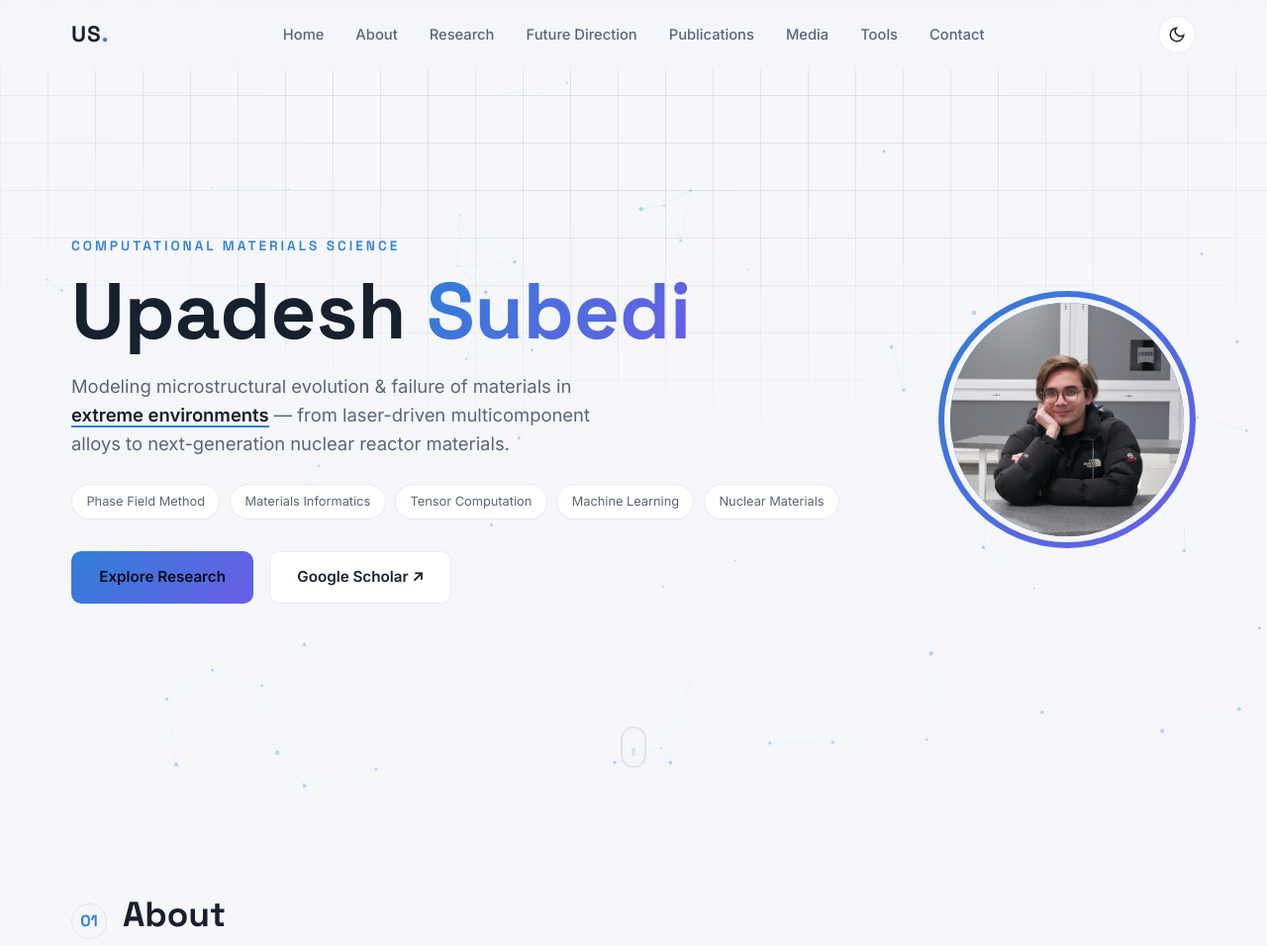
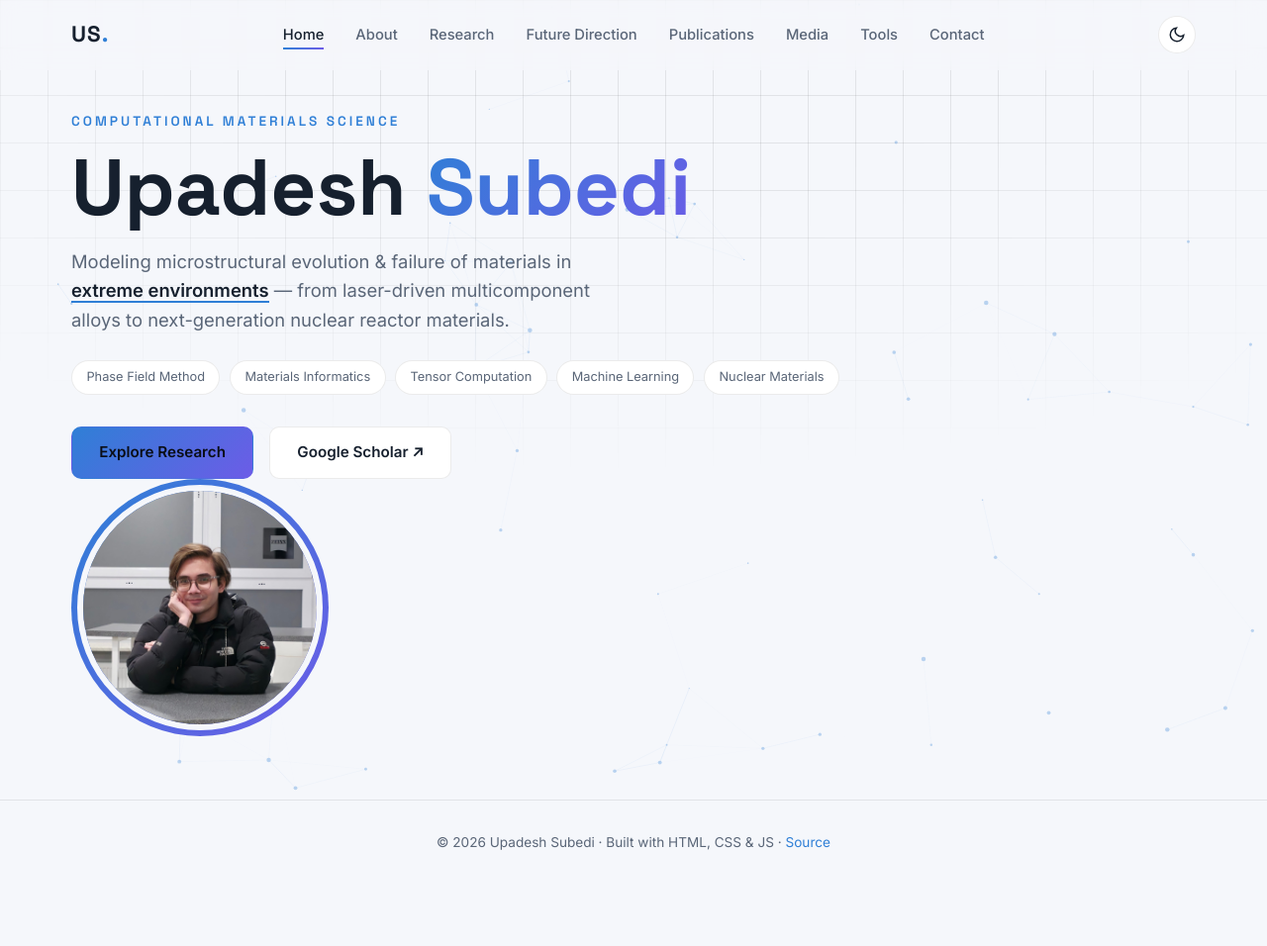
Before and after one commit to subediupadesh/subediupadesh.github.io, a plain HTML site: page index.html in a window 1280 px wide. Shown: the top 956 px of the page at 99% size. After the commit the page ends 895 px from the top, so only its background shows below. Drawn offline with Linux system fonts and the light colour scheme.

Commit message:
commit to the gods

```diff
--- a/index.html
+++ b/index.html
@@ -39,7 +39,7 @@
 </nav>
 
 <!-- HERO -->
-<header id="home" class="hero">
+<header id="home" class="hero tab-panel active">
   <div class="hero-content">
     <p class="kicker fade-up">Computational Materials Science</p>
     <h1 class="fade-up" style="animation-delay:0.1s">Upadesh <span class="accent">Subedi</span></h1>
@@ -65,13 +65,12 @@
       <div class="photo-fallback">US</div>
     </div>
   </div>
-  <a href="#about" class="scroll-cue" aria-label="Scroll down"><span></span></a>
 </header>
 
 <main>
 
 <!-- ABOUT -->
-<section id="about" class="section">
+<section id="about" class="section tab-panel">
   <div class="section-head reveal">
     <span class="num">01</span>
     <h2>About</h2>
@@ -118,7 +117,7 @@
 </section>
 
 <!-- RESEARCH -->
-<section id="research" class="section alt">
+<section id="research" class="section alt tab-panel">
   <div class="section-head reveal">
     <span class="num">02</span>
     <h2>PhD Research</h2>
@@ -157,7 +156,7 @@
 </section>
 
 <!-- FUTURE DIRECTION -->
-<section id="future" class="section">
+<section id="future" class="section tab-panel">
   <div class="section-head reveal">
     <span class="num">03</span>
     <h2>Future Research Direction</h2>
@@ -220,7 +219,7 @@
 </section>
 
 <!-- PUBLICATIONS -->
-<section id="publications" class="section alt">
+<section id="publications" class="section alt tab-panel">
   <div class="section-head reveal">
     <span class="num">04</span>
     <h2>Selected Publications</h2>
@@ -260,7 +259,7 @@
      PhD thesis PDF, presentations, posters, etc.
      See GUIDE.md for step-by-step instructions.
      ============================================================ -->
-<section id="media" class="section alt">
+<section id="media" class="section alt tab-panel">
   <div class="section-head reveal">
     <span class="num">★</span>
     <h2>Media &amp; Documents</h2>
@@ -291,7 +290,7 @@
 </section>
 
 <!-- TOOLS / SOFTWARE -->
-<section id="tools" class="section">
+<section id="tools" class="section tab-panel">
   <div class="section-head reveal">
     <span class="num">05</span>
     <h2>Software &amp; Tools</h2>
@@ -313,7 +312,7 @@
 </section>
 
 <!-- CONTACT -->
-<section id="contact" class="section alt">
+<section id="contact" class="section alt tab-panel">
   <div class="section-head reveal">
     <span class="num">06</span>
     <h2>Get in Touch</h2>
--- a/script.js
+++ b/script.js
@@ -24,24 +24,60 @@ const navLinks = document.querySelector('.nav-links');
 hamburger.addEventListener('click', () => {
   navLinks.classList.toggle('open');
 });
-document.querySelectorAll('.nav-links a').forEach(a => {
-  a.addEventListener('click', () => navLinks.classList.remove('open'));
-});
-
-// Scroll reveal
-const revealEls = document.querySelectorAll('.reveal');
-const observer = new IntersectionObserver((entries) => {
-  entries.forEach(entry => {
-    if(entry.isIntersecting){
-      entry.target.classList.add('visible');
-      observer.unobserve(entry.target);
-    }
-  });
-}, { threshold: 0.15 });
-revealEls.forEach(el => observer.observe(el));
 
 // Footer year
 document.getElementById('year').textContent = new Date().getFullYear();
+
+// Tab switching
+const allPanels = document.querySelectorAll('.tab-panel');
+const navTabLinks = document.querySelectorAll('.nav-links a[href^="#"]');
+
+function switchTab(hash) {
+  const target = document.querySelector(hash);
+  if (!target || !target.classList.contains('tab-panel')) return;
+
+  allPanels.forEach(p => p.classList.remove('active'));
+  target.classList.add('active');
+
+  // Reveal all scroll-reveal elements in this panel immediately
+  target.querySelectorAll('.reveal').forEach(el => el.classList.add('visible'));
+
+  navTabLinks.forEach(a => a.classList.remove('tab-active'));
+  const activeLink = document.querySelector(`.nav-links a[href="${hash}"]`);
+  if (activeLink) activeLink.classList.add('tab-active');
+
+  window.scrollTo(0, 0);
+  history.pushState(null, null, hash);
+}
+
+navTabLinks.forEach(link => {
+  link.addEventListener('click', e => {
+    e.preventDefault();
+    switchTab(link.getAttribute('href'));
+    navLinks.classList.remove('open');
+  });
+});
+
+// Internal anchor links outside the nav (hero buttons, etc.)
+document.querySelectorAll('a[href^="#"]').forEach(link => {
+  if (link.closest('.nav-links')) return;
+  link.addEventListener('click', e => {
+    const href = link.getAttribute('href');
+    const target = document.querySelector(href);
+    if (target && target.classList.contains('tab-panel')) {
+      e.preventDefault();
+      switchTab(href);
+    }
+  });
+});
+
+// Browser back/forward navigation
+window.addEventListener('popstate', () => {
+  switchTab(location.hash || '#home');
+});
+
+// Initial tab from URL hash
+switchTab(location.hash || '#home');
 
 // Particle background
 const canvas = document.getElementById('particles');
@@ -61,9 +97,7 @@ function getAccentColor(){
 }
 
 class Particle{
-  constructor(){
-    this.reset();
-  }
+  constructor(){ this.reset(); }
   reset(){
     this.x = Math.random() * canvas.width;
     this.y = Math.random() * canvas.height;
@@ -92,7 +126,6 @@ function animate(){
   ctx.clearRect(0,0,canvas.width,canvas.height);
   particles.forEach(p => { p.update(); p.draw(); });
 
-  // connect nearby particles
   for(let i=0;i<particles.length;i++){
     for(let j=i+1;j<particles.length;j++){
       const dx = particles[i].x - particles[j].x;
--- a/style.css
+++ b/style.css
@@ -286,6 +286,13 @@ footer a{ color:var(--accent); text-decoration:none; }
 .reveal{ opacity:0; transform:translateY(30px); transition:opacity .7s ease, transform .7s ease; }
 .reveal.visible{ opacity:1; transform:translateY(0); }
 
+/* TAB SYSTEM */
+.tab-panel { display: none; }
+.tab-panel.active { display: block; }
+.nav-links a.tab-active { color: var(--text); }
+.nav-links a.tab-active::after { width: 100%; }
+.scroll-cue { display: none; }
+
 /* RESPONSIVE */
 @media (max-width:900px){
   .nav-links{
```
